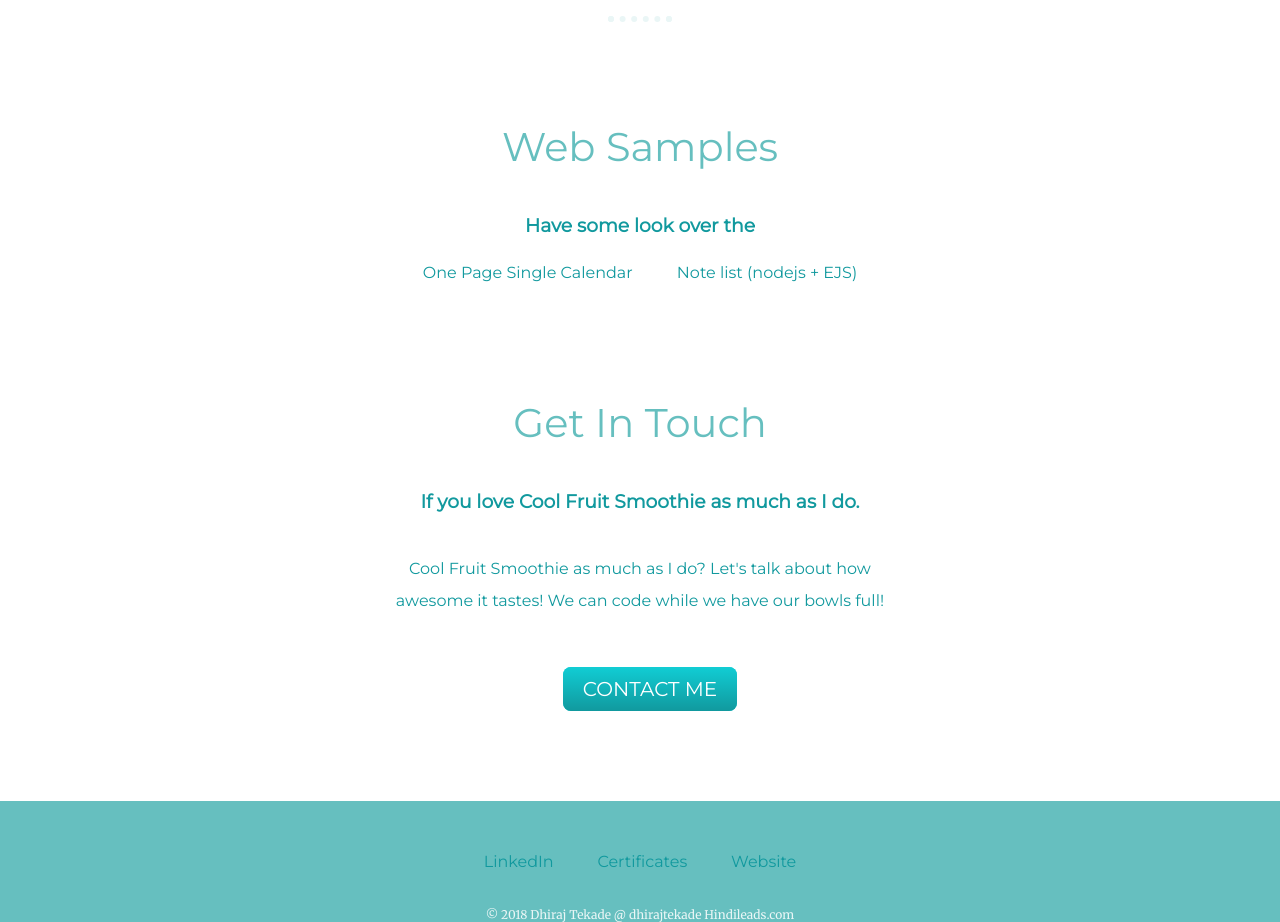
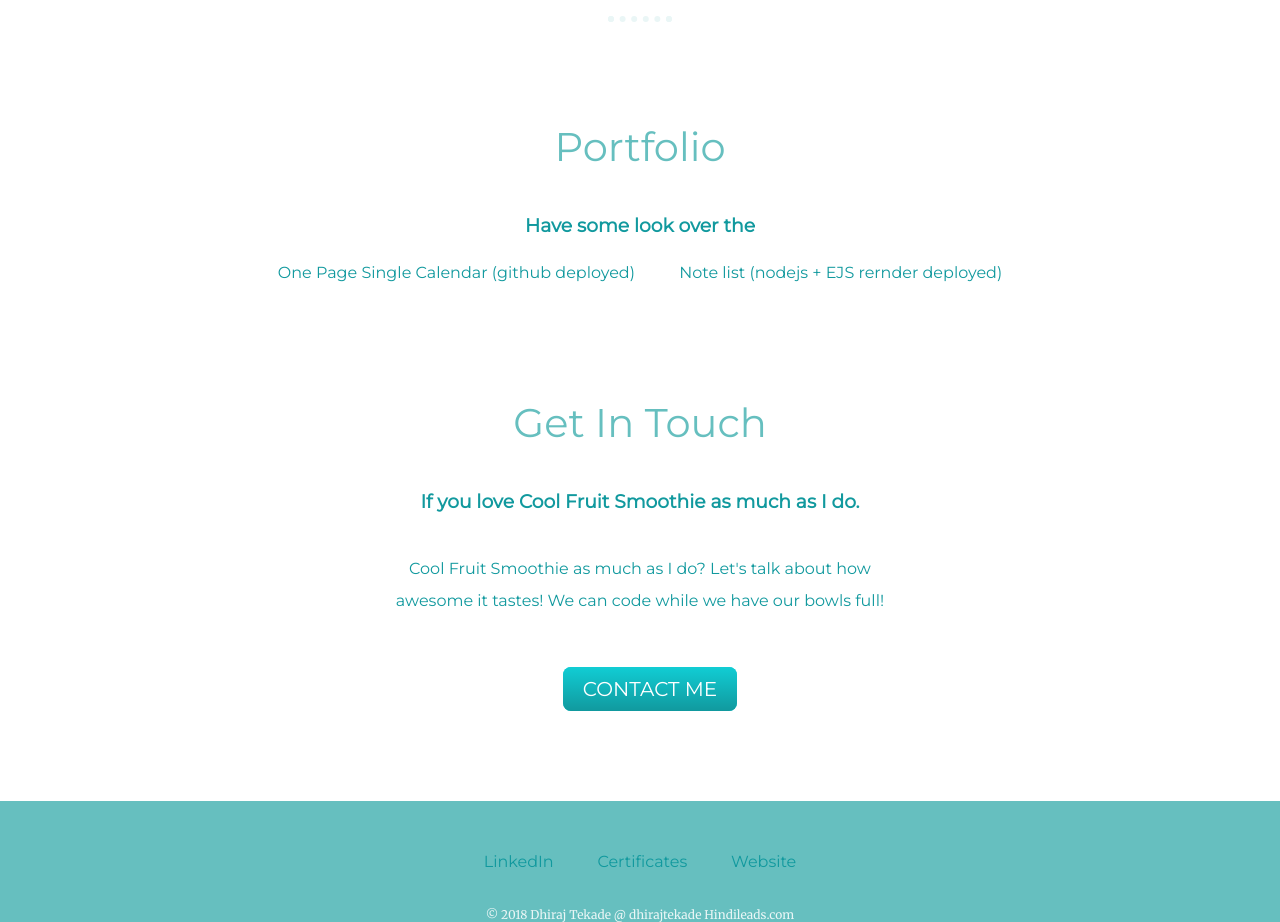
Before and after one commit to dhirajtekade/details, a plain HTML site: page index.html in a window 1280 px wide. Shown: the part 2200-3122 px from the top of the page. Drawn offline with Linux system fonts and the light colour scheme.

Commit message:
added render url

```diff
--- a/index.html
+++ b/index.html
@@ -47,10 +47,10 @@
     <hr>
 
 	<div class="contact-me">
-      <h2>Web Samples</h2>
+      <h2>Portfolio</h2>
       <h3>Have some look over the </h3>
-	  <p><a href="https://dhirajtek13.github.io/calone/">One Page Single Calendar
-	  <a href="#">Note list (nodejs + EJS)</p>
+	  <p><a href="https://dhirajtek13.github.io/calone/">One Page Single Calendar (github deployed)
+	  <a href="https://todolist-035j.onrender.com/">Note list (nodejs + EJS rernder deployed)</p>
 
     </div>
     <div class="contact-me">
```
